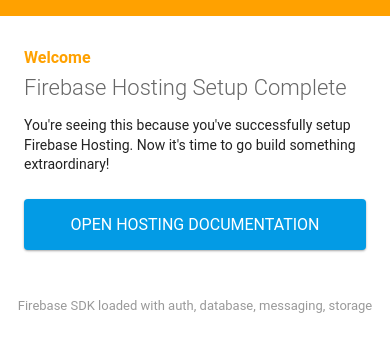
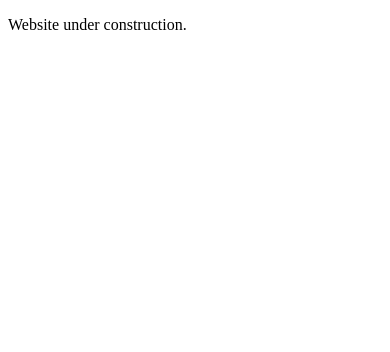
Before and after one commit to rick-liu-02/ricksliu-website, a plain HTML site: page public/index.html in a window 390 px wide. Drawn offline with Linux system fonts and the light colour scheme; some packages are replaced by stand-ins of ours.

Commit message:
remove default firebase page

```diff
--- a/public/index.html
+++ b/public/index.html
@@ -3,63 +3,9 @@
 <head>
   <meta charset="utf-8">
   <meta name="viewport" content="width=device-width, initial-scale=1">
-  <title>Welcome to Firebase Hosting</title>
-
-  <!-- update the version number as needed -->
-  <script defer src="/__/firebase/7.2.1/firebase-app.js"></script>
-  <!-- include only the Firebase features as you need -->
-  <script defer src="/__/firebase/7.2.1/firebase-auth.js"></script>
-  <script defer src="/__/firebase/7.2.1/firebase-database.js"></script>
-  <script defer src="/__/firebase/7.2.1/firebase-messaging.js"></script>
-  <script defer src="/__/firebase/7.2.1/firebase-storage.js"></script>
-  <!-- initialize the SDK after all desired features are loaded -->
-  <script defer src="/__/firebase/init.js"></script>
-
-  <style media="screen">
-    body { background: #ECEFF1; color: rgba(0,0,0,0.87); font-family: Roboto, Helvetica, Arial, sans-serif; margin: 0; padding: 0; }
-    #message { background: white; max-width: 360px; margin: 100px auto 16px; padding: 32px 24px; border-radius: 3px; }
-    #message h2 { color: #ffa100; font-weight: bold; font-size: 16px; margin: 0 0 8px; }
-    #message h1 { font-size: 22px; font-weight: 300; color: rgba(0,0,0,0.6); margin: 0 0 16px;}
-    #message p { line-height: 140%; margin: 16px 0 24px; font-size: 14px; }
-    #message a { display: block; text-align: center; background: #039be5; text-transform: uppercase; text-decoration: none; color: white; padding: 16px; border-radius: 4px; }
-    #message, #message a { box-shadow: 0 1px 3px rgba(0,0,0,0.12), 0 1px 2px rgba(0,0,0,0.24); }
-    #load { color: rgba(0,0,0,0.4); text-align: center; font-size: 13px; }
-    @media (max-width: 600px) {
-      body, #message { margin-top: 0; background: white; box-shadow: none; }
-      body { border-top: 16px solid #ffa100; }
-    }
-  </style>
+  <title>Rick Liu's Website</title>
 </head>
 <body>
-  <div id="message">
-    <h2>Welcome</h2>
-    <h1>Firebase Hosting Setup Complete</h1>
-    <p>You're seeing this because you've successfully setup Firebase Hosting. Now it's time to go build something extraordinary!</p>
-    <a target="_blank" href="https://firebase.google.com/docs/hosting/">Open Hosting Documentation</a>
-  </div>
-  <p id="load">Firebase SDK Loading&hellip;</p>
-
-  <script>
-    document.addEventListener('DOMContentLoaded', function() {
-      // // 🔥🔥🔥🔥🔥🔥🔥🔥🔥🔥🔥🔥🔥🔥🔥🔥🔥🔥🔥🔥🔥🔥🔥🔥🔥🔥🔥🔥🔥🔥🔥
-      // // The Firebase SDK is initialized and available here!
-      //
-      // firebase.auth().onAuthStateChanged(user => { });
-      // firebase.database().ref('/path/to/ref').on('value', snapshot => { });
-      // firebase.messaging().requestPermission().then(() => { });
-      // firebase.storage().ref('/path/to/ref').getDownloadURL().then(() => { });
-      //
-      // // 🔥🔥🔥🔥🔥🔥🔥🔥🔥🔥🔥🔥🔥🔥🔥🔥🔥🔥🔥🔥🔥🔥🔥🔥🔥🔥🔥🔥🔥🔥🔥
-
-      try {
-        let app = firebase.app();
-        let features = ['auth', 'database', 'messaging', 'storage'].filter(feature => typeof app[feature] === 'function');
-        document.getElementById('load').innerHTML = `Firebase SDK loaded with ${features.join(', ')}`;
-      } catch (e) {
-        console.error(e);
-        document.getElementById('load').innerHTML = 'Error loading the Firebase SDK, check the console.';
-      }
-    });
-  </script>
+  <p>Website under construction.</p>
 </body>
 </html>
```
Also changed, not shown: public/404.html (+2 -24 lines).
